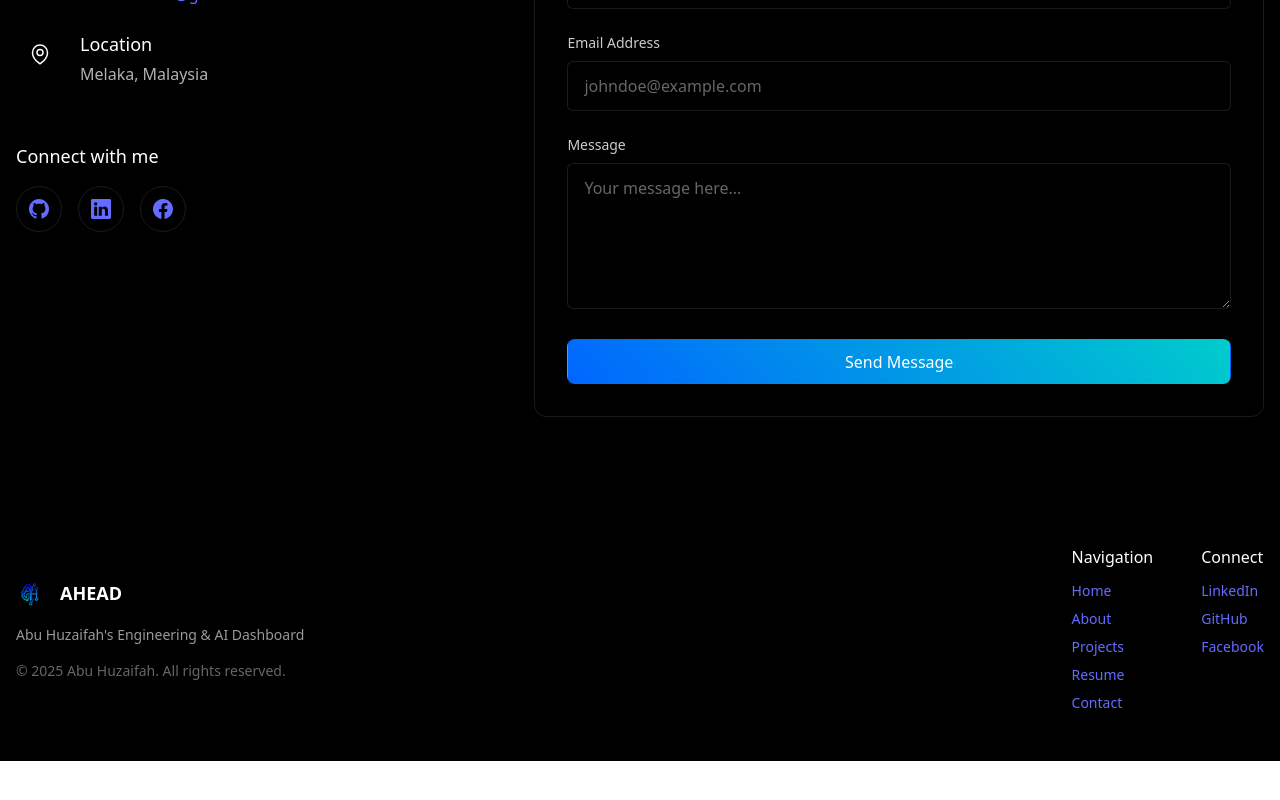
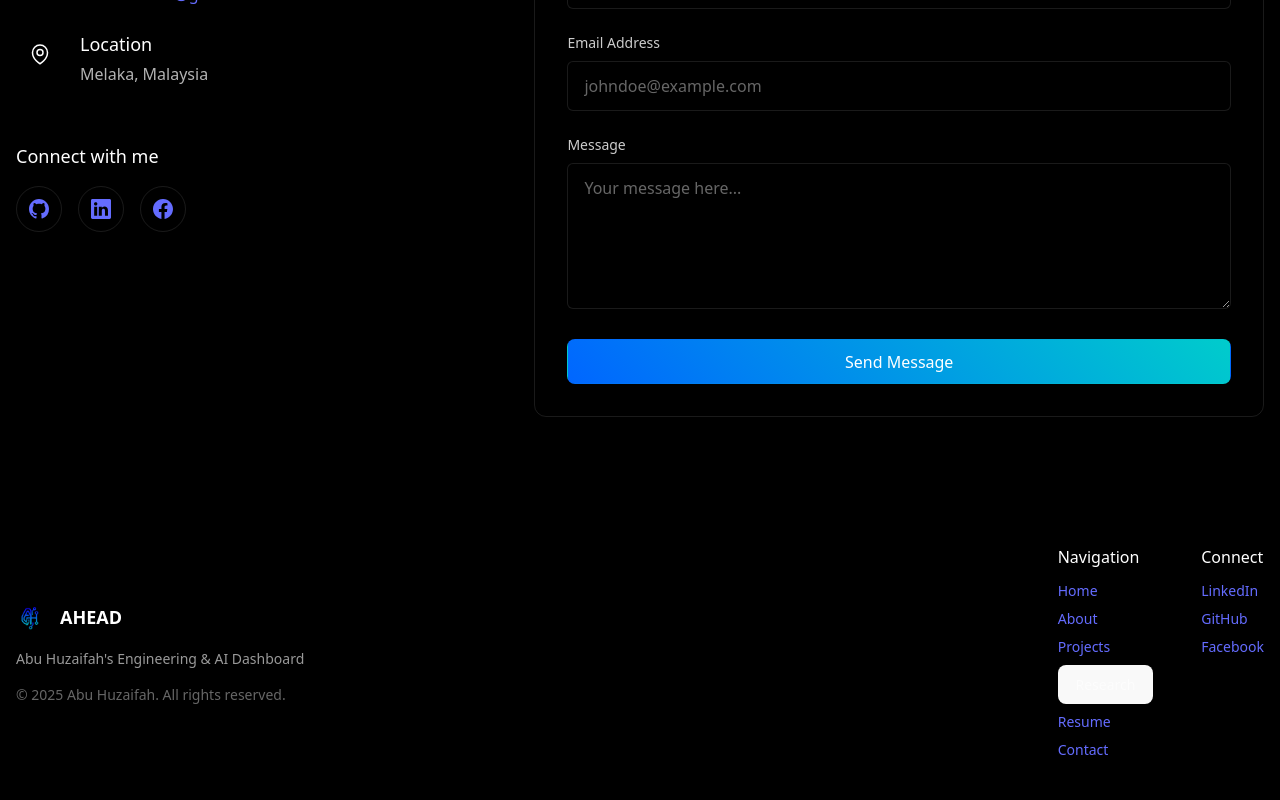
Before and after one commit to maercaestro/ahead, a React (Vite) app: page / in a window 1280 px wide. Shown: the part 8644-9444 px from the top of the page. Before the commit the page ends 9405 px from the top, so only its background shows below. Built offline with nearby package versions, Linux system fonts and the light colour scheme; what tinacms would draw is missing.

Commit message:
add research link to footer navigation

```diff
--- a/src/components/Footer.jsx
+++ b/src/components/Footer.jsx
@@ -1,7 +1,9 @@
+import { useNavigate } from 'react-router-dom';
 import logoPersonal from '../assets/logo-personal.png';
 
 const Footer = () => {
   const currentYear = new Date().getFullYear();
+  const navigate = useNavigate();
 
   return (
     <footer className="bg-black/40 py-12 relative overflow-hidden">
@@ -27,6 +29,7 @@ const Footer = () => {
                 <li><a href="#" onClick={() => window.scrollTo({ top: 0, behavior: 'smooth' })} className="text-white/60 hover:text-secondary transition-colors">Home</a></li>
                 <li><a href="#about" className="text-white/60 hover:text-secondary transition-colors">About</a></li>
                 <li><a href="#projects" className="text-white/60 hover:text-secondary transition-colors">Projects</a></li>
+                <li><button onClick={() => navigate('/research')} className="text-white/60 hover:text-secondary transition-colors">Research</button></li>
                 <li><a href="#resume" className="text-white/60 hover:text-secondary transition-colors">Resume</a></li>
                 <li><a href="#contact" className="text-white/60 hover:text-secondary transition-colors">Contact</a></li>
               </ul>
```
